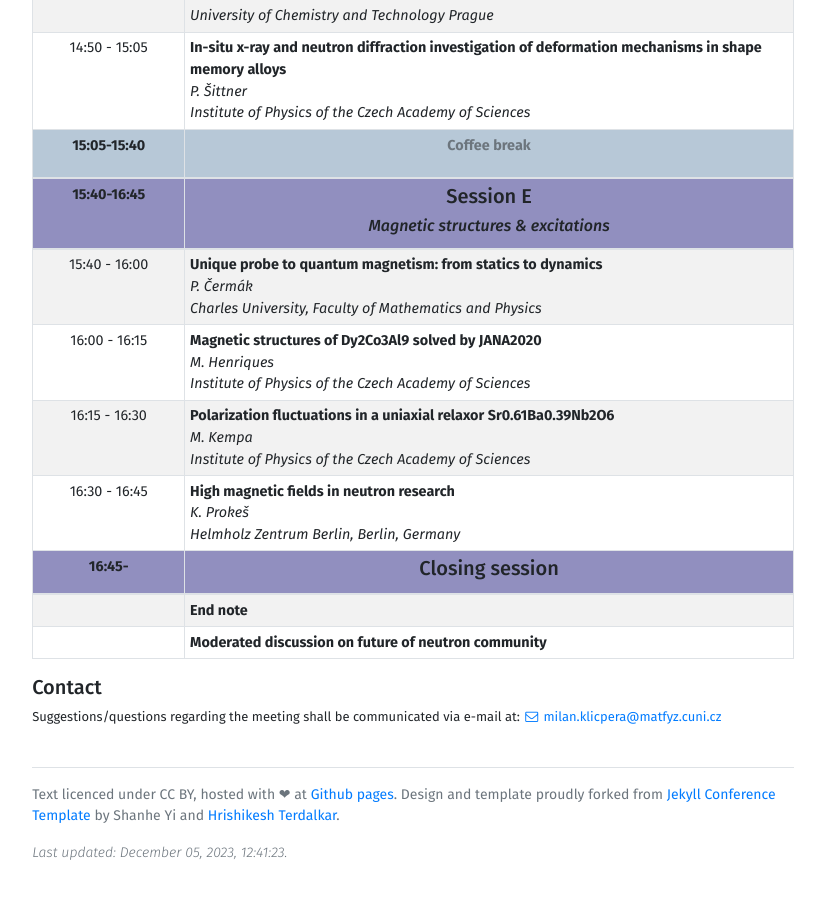
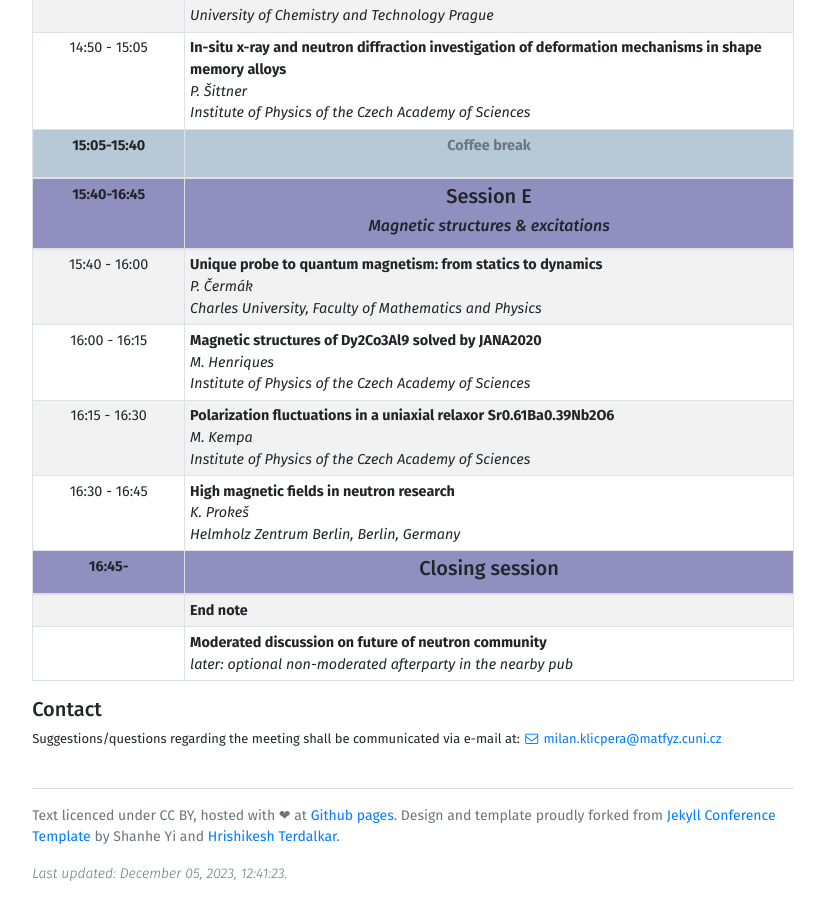
Before and after one commit to me2d09/meeting.neutrons, a Jekyll site: the page built from program.html, in a window 1280 px wide and 900 px high, scrolled down 2099 px. Shown: the whole window, without its empty margins (227-1052 px from the left). Built offline with Jekyll 4.4.1, drawn with Linux system fonts in a browser that asks for light colours; before the commit the page ends 2978 px from its top, so only the background shows below that.

Commit message:
afterparty

```diff
--- a/_data/program.yml
+++ b/_data/program.yml
@@ -154,3 +154,4 @@ schedule:
      events:
        - title: "End note"
        - title: "Moderated discussion on future of neutron community"
+         speakers: "later: optional non-moderated afterparty in the nearby pub"
```
